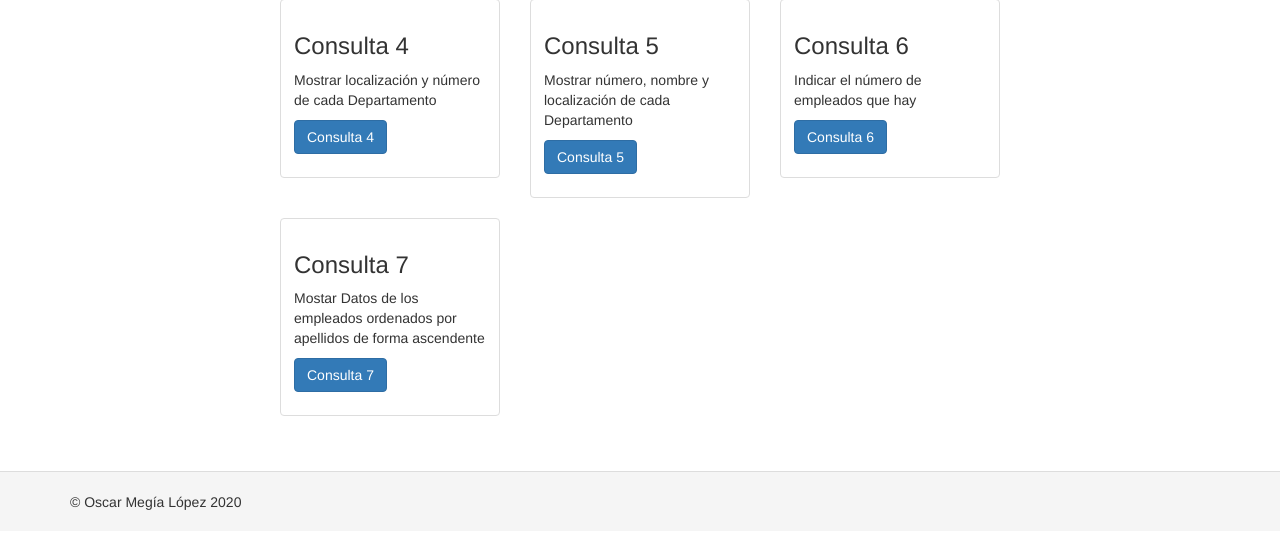
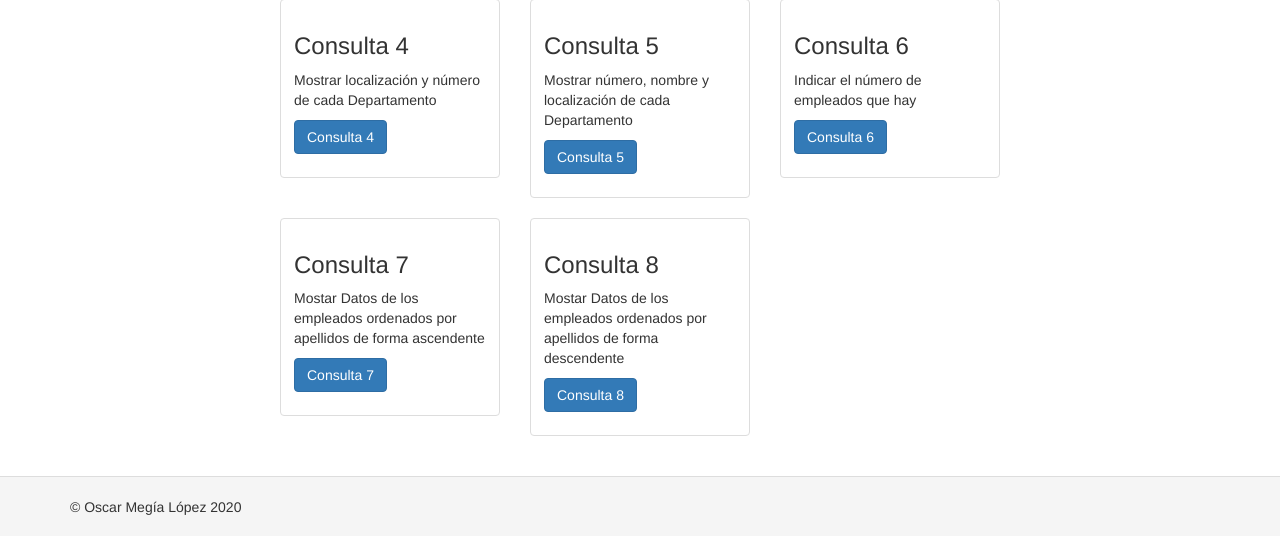
Before and after one commit to OscarAlpe/practica1yii, a Yii app: template views/site/index.php in a window 1280 px wide. Shown: the part 269-805 px from the top of the page. Before the commit the page ends 779 px from the top, so only its background shows below. Run offline with PHP 8.4 and a stand-in for Yii, Linux system fonts and the light colour scheme; the template is opened without the code that fills it, so the values that code supplies are empty; some libraries are stand-ins or nearby versions.

Commit message:
Consulta 8: Mostar Datos de los empleados ordenados por apellidos de forma descendente

```diff
--- a/views/site/index.php
+++ b/views/site/index.php
@@ -73,5 +73,14 @@ use yii\helpers\Html;
       </div>
     </div>
   </div>
+  <div class="col-sm-4">
+    <div class="thumbnail">
+      <div class="caption">
+        <h3>Consulta 8</h3>
+        <p>Mostar Datos de los empleados ordenados por apellidos de forma descendente</p>
+        <p><?= Html::a('Consulta 8', ['/site/consulta8'], ['class'=>'btn btn-primary grid-button']) ?></p>
+      </div>
+    </div>
+  </div>
 </div>
 </div>
```
Also changed, not shown: controllers/SiteController.php (+18 -0 lines).
